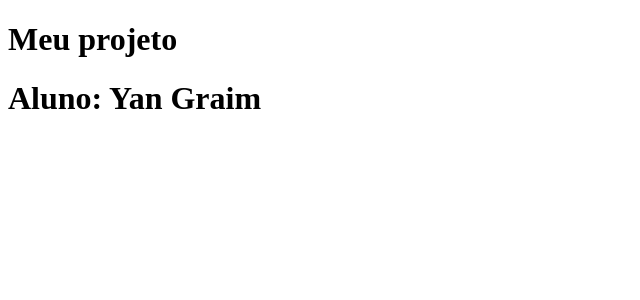
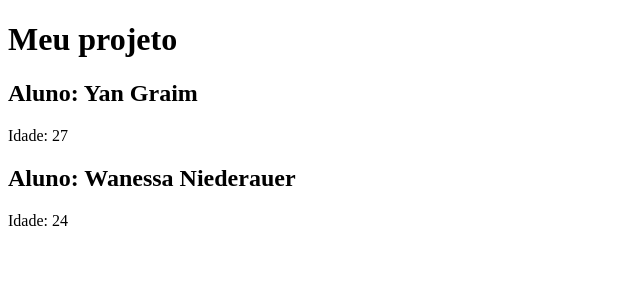
Before and after one commit to YanGraim/react-typescript, a React (Vite) app: page / in a window 1280 px wide. Shown: the top 300 px of the page, without its empty margins (0-640 px from the left). Built offline with nearby package versions, Linux system fonts and the light colour scheme.

Commit message:
utiliza props dentro do componente

```diff
--- a/src/App.tsx
+++ b/src/App.tsx
@@ -2,13 +2,22 @@ export default function App() {
   return (
     <div>
       <h1>Meu projeto</h1>
-      <Aluno/>
+      <Aluno nome="Yan Graim" idade={27}/>
+      <Aluno nome="Wanessa Niederauer" idade={24}/>
     </div>
   )
 }
 
-function Aluno() {
+interface IAlunoProps {
+  nome: string;
+  idade: number;
+}
+
+function Aluno({nome, idade}: IAlunoProps) {
   return (
-    <h1>Aluno: Yan Graim</h1>
+    <div>
+      <h2>Aluno: {nome}</h2>
+      <p>Idade: {idade}</p>
+    </div>
   )
 }
```
